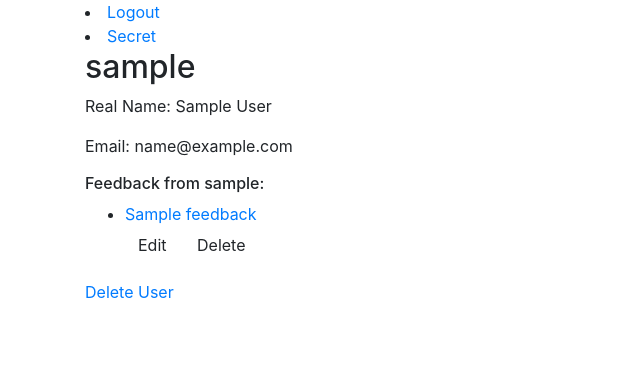
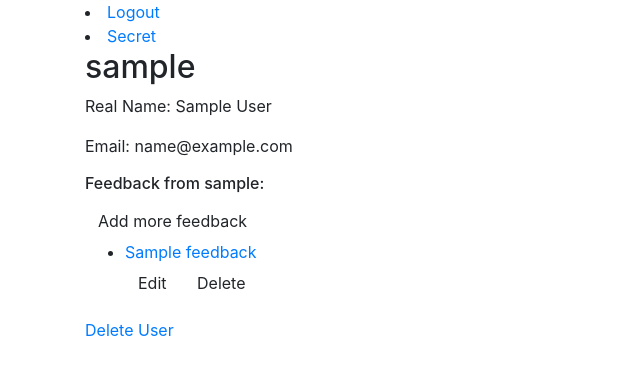
Before and after one commit to jurschler2/flask-feedback, a Flask app: a page that uses templates/secret.html in a window 1280 px wide. Shown: the top 375 px of the page, without its empty margins (0-640 px from the left). Run offline with Flask 2, Linux system fonts and the light colour scheme; the visitor is signed in with stand-in values (Sample User, id 1); tables that the repository leaves empty hold one stand-in row (values such as "Sample post"); some libraries are stand-ins or nearby versions.

Commit message:
done and functional with questions around GET, PATCH, POST, and DELETE. especially PATCH

```diff
--- a/app.py
+++ b/app.py
@@ -4,7 +4,7 @@ from flask_bcrypt import Bcrypt
 import bcrypt
 from flask_debugtoolbar import DebugToolbarExtension
 from models import db, connect_db, User, Feedback
-from forms import AddUserForm, LoginForm
+from forms import AddUserForm, LoginForm, FeedbackForm
 
 app = Flask(__name__)
 app.config['SQLALCHEMY_DATABASE_URI'] = 'postgresql:///feedback-app'
@@ -80,7 +80,11 @@ def display_login_form():
 
 @app.route("/users/<username>")
 def display_secret_page(username):
-    """Shows the secret page to properly logged in users."""
+    """Shows the secret page to properly logged in users.
+    We're going to let other users LOOK at each other's profiles
+    and feedback. Everything else below should prevent editing someone
+    else's feedback.
+    """
 
     if "user_username" not in session:
         flash("You must be logged in to view!")
@@ -100,17 +104,21 @@ def logout():
     return redirect("/")
 
 
-@app.route("/users/<username>/delete")
+# TSK TSK silly rabbit, it's a delete, not a POST
+@app.route("/users/<username>/delete", methods=["DELETE"])
 def delete_user(username):
     """  Allow only an authenticated user to delete themselves """
+    user = User.query.get_or_404(username)
 
     if "user_username" not in session:
         flash("You must be logged in to delete yourself!")
         return redirect("/login")
+    elif session['user_username'] != user.username:
+        flash("You can't edit someone else's feedback")
+        return redirect('/')
 
     # get user, delete user & feedback, remove from session
     else:
-        user = User.query.get_or_404(username)
         # a list of feedback objects from the user
         Feedback.query.filter(username == user.username).delete()
         db.session.commit()
@@ -119,3 +127,83 @@ def delete_user(username):
         # taking care of the session too
         session.pop('user_username')
         return redirect('/')
+
+
+@app.route("/users/<username>/feedback/add", methods=["GET", "POST"])
+def display_add_feedback_form(username):
+    """ GET show form for adding feedback as a logged in user
+        POST take the form data
+     """
+
+    if "user_username" not in session:
+        flash("You must be logged in to give feedback! Put your name on it!")
+        return redirect("/login")
+    elif session['user_username'] != username:
+        flash("You can't edit someone else's feedback")
+        return redirect('/')
+    else:
+        form = FeedbackForm()
+        if form.validate_on_submit():
+            username = username
+            title = form.title.data
+            content = form.content.data
+            feedback = Feedback(title=title,
+                                content=content, username=username)
+
+            db.session.add(feedback)
+            db.session.commit()
+            return redirect(f'/users/{username}')
+        else:
+            return render_template("feedback.html", form=form)
+
+
+# POST in instructions became PATCH, because we're sticklers for the rules
+# but then POST worked. Why come? was PATCH just for APIs?
+@app.route("/feedback/<feedback_id>/update", methods=["GET", "POST"])
+def show_update_feedback_form(feedback_id):
+    """ Let's logged in users update their previous feedback """
+    # TODO jay: come back through and make this a function taking
+    # flash message and redirect
+    previous = Feedback.query.get_or_404(feedback_id)
+
+    if "user_username" not in session:
+        flash("You must be logged in to give feedback! Put your name on it!")
+        return redirect("/login")
+    elif session['user_username'] != previous.username:
+        flash("You can't edit someone else's feedback")
+        return redirect('/')
+    else:
+        # pulls current version of feedback
+        # passing obj of previous into FeedbackForm to auto fill values
+        form = FeedbackForm(obj=previous)
+
+        if form.validate_on_submit():
+            title = form.title.data
+            content = form.content.data
+
+            previous.title = title
+            previous.content = content
+
+            db.session.commit()
+            return redirect(f'/users/{previous.username}')
+
+        else:
+            return render_template('edit_feedback.html', form=form)
+
+# why does this work as GET&POST? but not just DELETE? or POST?
+@app.route("/feedback/<feedback_id>/delete", methods=["GET", "POST"])
+def delete_feedback(feedback_id):
+    """ deletes feedback from user list when hitting delete button """
+    feedback = Feedback.query.get_or_404(feedback_id)
+    username = feedback.username
+
+    if "user_username" not in session:
+        flash("You must be logged in to give feedback! Put your name on it!")
+        return redirect("/login")
+    elif session['user_username'] != feedback.username:
+        flash("You can't delete someone else's feedback")
+        return redirect('/')
+    else:
+        db.session.delete(feedback)
+        db.session.commit()
+        return redirect(f'/users/{username}')
--- a/templates/secret.html
+++ b/templates/secret.html
@@ -11,6 +11,7 @@ Secret Page
 
 
 <h6>Feedback from {{ user.username }}:</h6>
+<a class="btn" href="/users/{{ user.username }}/feedback/add">Add more feedback</a>
 <ul>
 {% for feedback in user.feedbacks %}
 <li><a href="/feedback/{{ feedback.id }}">{{ feedback.title }}</a><br>
```
Also changed, not shown: forms.py (+8 -1 lines), templates/edit_feedback.html (added, +29 -0 lines), templates/feedback.html (added, +29 -0 lines).
